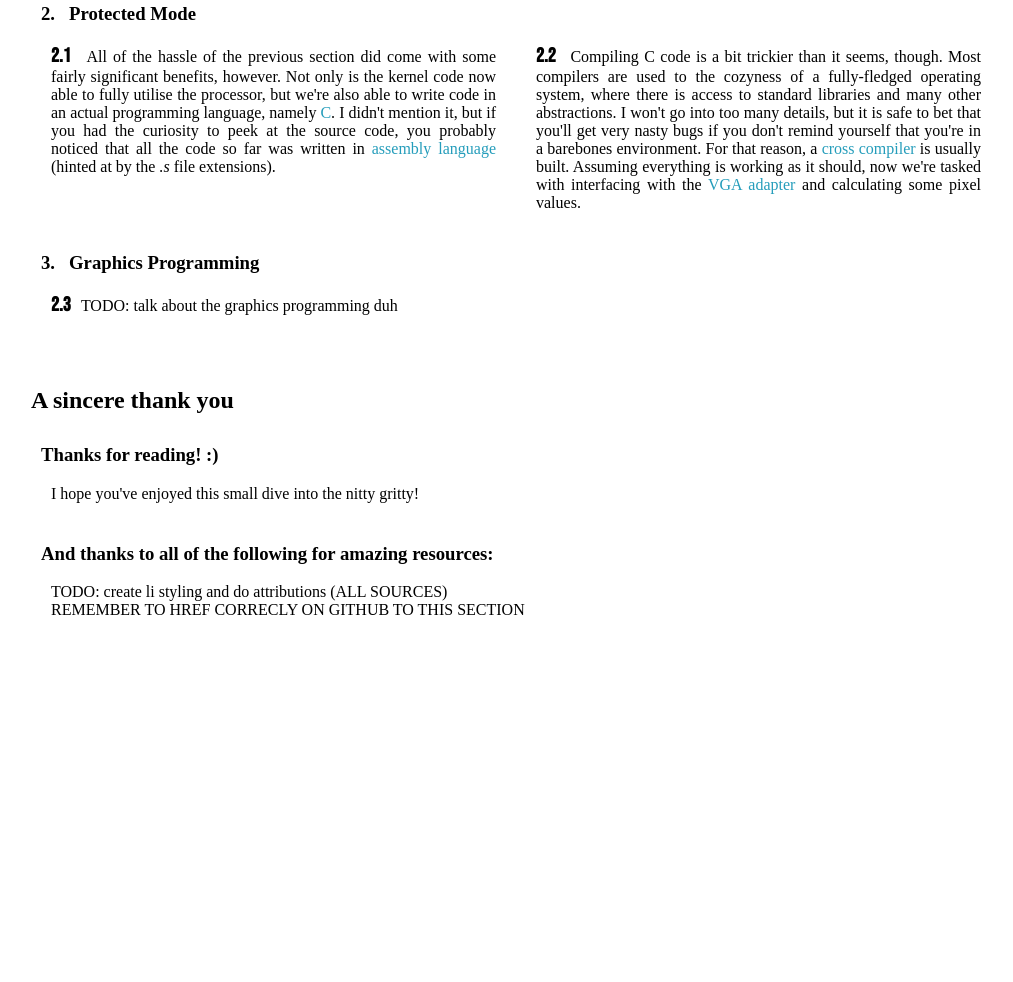
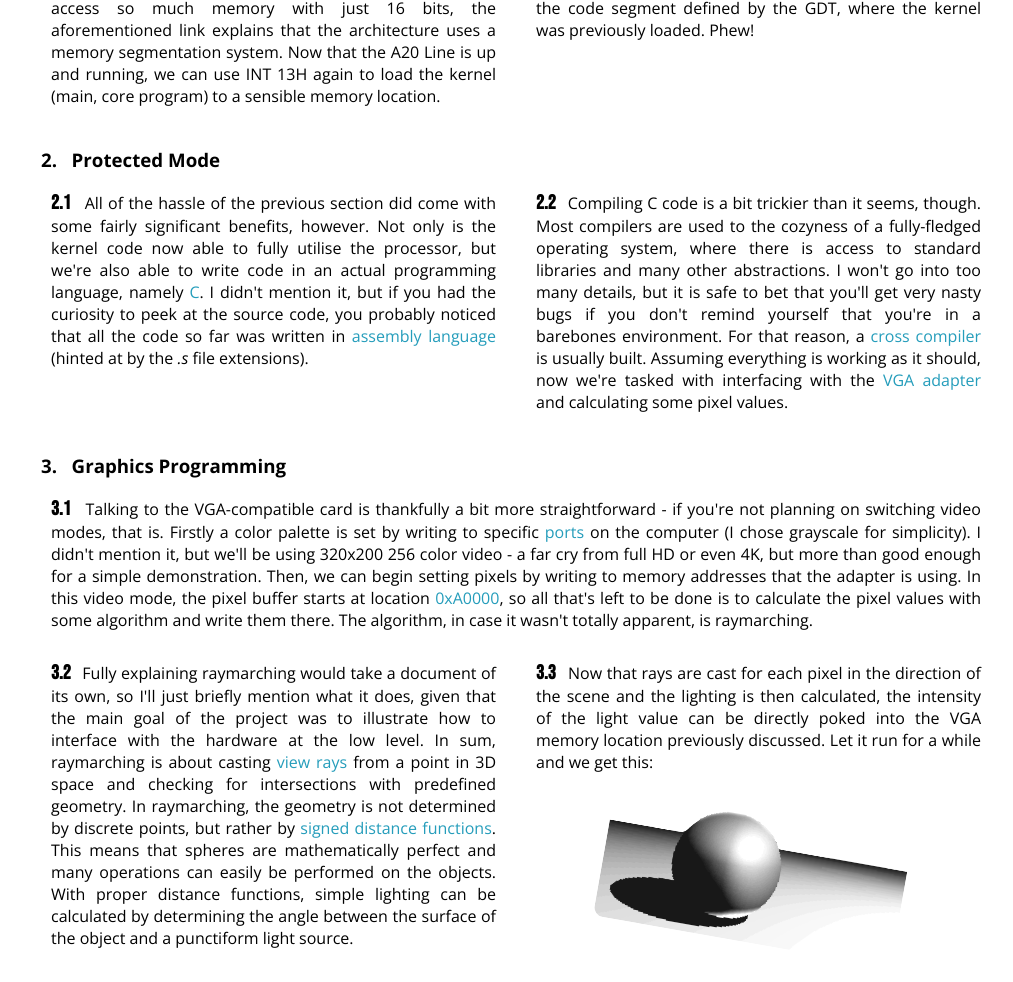
Before and after one commit to lukeathedev/rawmarching_web, a plain HTML site: page index.html in a window 1280 px wide. Shown: the part 1458-2440 px from the top of the page, without its empty margins (124-1137 px from the left). Before the commit the page ends 2122 px from the top, so only its background shows below. Drawn offline with nearby package versions, Linux system fonts and the light colour scheme; a script that the page names is missing; a web font is replaced by a local one.

Commit message:
Add VGA Programming Section

```diff
--- /dev/null
+++ b/index.css
@@ -0,0 +1,172 @@
+/* Bebas Neue, Roboto, Syne Mono, Playfair Display */
+@import url('https://fonts.googleapis.com/css2?family=Bebas+Neue&family=Open+Sans:ital,wght@0,400;0,700;1,400;1,700&family=Playfair+Display:ital,wght@0,400;0,500;0,600;0,700;0,800;0,900;1,400;1,500;1,600;1,700;1,800;1,900&family=Syne+Mono&display=swap');
+
+/* TODO: add media query for mobile devices */
+@media only screen and (max-width: 720px) {
+  body {
+    /* background-color: red; */
+  }
+
+  .cluster-content p {
+    flex: 0 100% !important;
+    width: 100%;
+  }
+
+  #img-section {
+    flex: 0 100% !important;
+  }
+
+  #img-section p {
+    max-width: calc(100% - 40px);
+  }
+}
+
+@media only screen and (max-width: 360px) {
+  .title-combo h2 {
+    text-align: left !important;
+  }
+}
+
+body,
+html {
+  margin: 0;
+  padding: 0;
+
+  scroll-behavior: smooth;
+}
+
+* {
+  box-sizing: border-box;
+}
+
+body {
+  display: flex;
+  flex-direction: column;
+
+  font-family: "Open Sans";
+}
+
+.title {
+  display: flex;
+}
+
+a {
+  color: #259dbb;
+  text-decoration: none;
+}
+
+a:visited {
+  color: #005e7a;
+}
+
+#render {
+  margin-top: -50px;
+  margin-left: 50px;
+  max-height: 200px;
+  border-radius: 10px;
+
+  transform: rotate(-10deg);
+
+  /* not so sure about this */
+  border: 2px dashed black;
+}
+
+#render-3-3 {
+  position: relative;
+  max-height: 200px;
+  top: -30px;
+  border-radius: 10px;
+
+  transform: rotate(10deg);
+}
+
+#render-3-3-container {
+  /* background-color: red; */
+  display: flex;
+  justify-content: center;
+
+  margin-left: 20px;
+}
+
+h1 {
+  font-size: 2.5em;
+  font-family: "Bebas Neue";
+}
+
+.title-combo h2 {
+  margin-top: 0;
+  font-size: 1.25em;
+  text-align: right;
+}
+
+.title-combo h1 {
+  margin-bottom: 0;
+}
+
+h2 {
+  font-family: "Syne Mono";
+
+  margin-top: 40px;
+  margin-bottom: 20px;
+}
+
+h3 {
+  margin-left: 10px;
+  margin-right: 10px;
+  margin-top: 10px;
+}
+
+.content {
+  margin-left: auto;
+  margin-right: auto;
+  max-width: 1000px;
+  display: flex;
+  flex-direction: column;
+  padding: 15px;
+}
+
+.content p {
+  margin-top: 0;
+  margin-left: 20px;
+  margin-right: 20px;
+  margin-bottom: 30px;
+
+  text-align: justify;
+}
+
+.cluster {
+  align-self: center;
+}
+
+.cluster-content {
+  display: flex;
+  flex-wrap: wrap;
+}
+
+.cluster-content p {
+  max-width: none;
+
+  /* this is starting to get messy */
+  flex: 0 calc(50% - 40px);
+}
+
+#img-section {
+  flex: 0 calc(50% - 20px);
+}
+
+p b {
+  font-size: 1.25em;
+  font-family: "Bebas Neue";
+}
+
+/* TODO: maintain screen size */
+#screen_container {
+  display: flex;
+  align-items: center;
+  justify-content: center;
+  height: 400px;
+
+  border: 2px dashed black;
+
+  border-radius: 10px;
+}
--- a/index.html
+++ b/index.html
@@ -11,6 +11,8 @@
       href="./assets/favicon_crop.png"
       type="image/png"
     />
+
+    <link rel="stylesheet" href="./index.css">
 
     <link
       rel="stylesheet"
@@ -29,12 +31,12 @@
           <h2>by lucas a.</h2>
         </div>
         <!-- TODO: image is a bit scuffed around the edges -->
-        <img
+        <!-- <img
           id="render"
           src="./assets/render.png"
           alt="Rendered sample"
           srcset=""
-        />
+        /> -->
       </div>
 
       <h2 style="margin-top: 15px">What's this?</h2>
@@ -65,14 +67,14 @@
       <h3>0. &nbsp; Some Background Information</h3>
       <p>
         What makes this raymarching example differ from others is the fact that
-        it runs as a standalone, self-contained system (and, (un)fortunately, runs
-        on the CPU). Know <i>Windows 10</i>? <i>MacOS</i>? <i>GNU/Linux</i>? We're not using
-        any of that here. Every function that's ever called was explicitly
-        defined at some point - no such thing as a standard library. Even the
-        square root function had to be re-implemented (I used a binary search
-        algorithm). In order to better understand what's needed to go from
-        nothingness to pixels on a screen, first we must look at how a typical
-        desktop computer processor is setup.
+        it runs as a standalone, self-contained system (and, (un)fortunately,
+        runs on the CPU). Know <i>Windows 10</i>? <i>MacOS</i>?
+        <i>GNU/Linux</i>? We're not using any of that here. Every function
+        that's ever called was explicitly defined at some point - no such thing
+        as a standard library. Even the square root function had to be
+        re-implemented (I used a binary search algorithm). In order to better
+        understand what's needed to go from nothingness to pixels on a screen,
+        first we must look at how a typical desktop computer processor is setup.
       </p>
 
       <div class="cluster">
@@ -197,9 +199,76 @@
         <h3>3. &nbsp; Graphics Programming</h3>
 
         <p>
-          <b>2.3 &nbsp;</b>
-          TODO: talk about the graphics programming duh
+          <b>3.1 &nbsp;</b>
+          Talking to the VGA-compatible card is thankfully a bit more
+          straightforward - if you're not planning on switching video modes,
+          that is. Firstly a color palette is set by writing to specific
+          <a
+            target="_blank"
+            href="https://en.wikipedia.org/wiki/Programmed_input%E2%80%93output"
+            >ports</a
+          >
+          on the computer (I chose grayscale for simplicity). I didn't mention
+          it, but we'll be using 320x200 256 color video - a far cry from full
+          HD or even 4K, but more than good enough for a simple demonstration.
+          Then, we can begin setting pixels by writing to memory addresses that
+          the adapter is using. In this video mode, the pixel buffer starts at
+          location
+          <a
+            target="_blank"
+            href="https://web.stanford.edu/class/cs140/projects/pintos/specs/freevga/vga/vgamem.htm"
+            >0xA0000</a
+          >, so all that's left to be done is to calculate the pixel values with
+          some algorithm and write them there. The algorithm, in case it wasn't
+          totally apparent, is raymarching.
         </p>
+
+        <div class="cluster">
+          <div class="cluster-content">
+            <p>
+              <b>3.2 &nbsp;</b>
+              Fully explaining raymarching would take a document of its own, so
+              I'll just briefly mention what it does, given that the main goal
+              of the project was to illustrate how to interface with the
+              hardware at the low level. In sum, raymarching is about casting
+              <a
+                target="_blank"
+                href="https://en.wikipedia.org/wiki/Volume_ray_casting"
+                >view rays</a
+              >
+              from a point in 3D space and checking for intersections with
+              predefined geometry. In raymarching, the geometry is not
+              determined by discrete points, but rather by
+              <a
+                target="_blank"
+                href="https://en.wikipedia.org/wiki/Signed_distance_function"
+                >signed distance functions</a
+              >. This means that spheres are mathematically perfect and many
+              operations can easily be performed on the objects. With proper
+              distance functions, simple lighting can be calculated by
+              determining the angle between the surface of the object and a
+              punctiform light source.
+            </p>
+            <div id="img-section">
+              <p style="margin-bottom: 0; margin-right: 0">
+                <b>3.3 &nbsp;</b>
+                Now that rays are cast for each pixel in the direction of the
+                scene and the lighting is then calculated, the intensity of the
+                light value can be directly poked into the VGA memory location
+                previously discussed. Let it run for a while and we get this:
+                <br />
+              </p>
+              <div id="render-3-3-container">
+                <img
+                  id="render-3-3"
+                  src="./assets/render.png"
+                  alt=""
+                  srcset=""
+                />
+              </div>
+            </div>
+          </div>
+        </div>
       </div>
 
       <h2>A sincere thank you</h2>
@@ -212,135 +281,6 @@
         REMEMBER TO HREF CORRECLY ON GITHUB TO THIS SECTION
       </p>
     </div>
-
-    <style>
-      /* Bebas Neue, Robot, Syne Mono, Playfair Display */
-      @import url("https://fonts.googleapis.com/css2?family=Bebas+Neue&family=Playfair+Display:ital,wght@0,400;0,500;0,600;0,700;0,800;0,900;1,400;1,500;1,600;1,700;1,800;1,900&family=Roboto:ital,wght@0,100;1,100&family=Syne+Mono&display=swap");
-
-      /* TODO: add media query for mobile devices */
-
-      body,
-      html {
-        margin: 0;
-        padding: 0;
-
-        scroll-behavior: smooth;
-      }
-
-      * {
-        box-sizing: border-box;
-      }
-
-      body {
-        display: flex;
-        flex-direction: column;
-      }
-
-      .title {
-        display: flex;
-      }
-
-      a {
-        color: #259dbb;
-        text-decoration: none;
-      }
-
-      a:visited {
-        color: #005e7a;
-      }
-
-      #render {
-        margin-top: -50px;
-        margin-left: 50px;
-        max-height: 200px;
-        border-radius: 10px;
-
-        transform: rotate(-10deg);
-
-        /* not so sure about this */
-        border: 2px dashed black;
-      }
-
-      h1 {
-        font-size: 2.5em;
-        font-family: "Bebas Neue";
-      }
-
-      .title-combo h2 {
-        margin-top: 0;
-        font-size: 1.25em;
-        text-align: right;
-      }
-
-      .title-combo h1 {
-        margin-bottom: 0;
-      }
-
-      h2 {
-        font-family: "Syne Mono";
-
-        margin-top: 40px;
-        margin-bottom: 20px;
-      }
-
-      h3 {
-        margin-left: 10px;
-        margin-right: 10px;
-        margin-top: 10px;
-      }
-
-      .content {
-        margin-left: auto;
-        margin-right: auto;
-        max-width: 1000px;
-        display: flex;
-        flex-direction: column;
-        padding: 15px;
-      }
-
-      .content p {
-        margin-top: 0;
-        margin-left: 20px;
-        margin-right: 20px;
-        margin-bottom: 30px;
-
-        text-align: justify;
-      }
-
-      .cluster {
-        align-self: center;
-      }
-
-      .cluster-content {
-        display: flex;
-        flex-wrap: wrap;
-      }
-
-      .cluster-content p {
-        max-width: none;
-        min-width: 200px;
-
-        /* this is starting to get messy */
-        flex: 0 calc(50% - 40px);
-      }
-
-      p b {
-        font-size: 1.25em;
-        font-family: "Bebas Neue";
-      }
-
-      /* TODO: maintain screen size */
-      #screen_container {
-        display: flex;
-        align-items: center;
-        justify-content: center;
-        height: 400px;
-
-        border: 2px dashed black;
-
-        border-radius: 10px;
-      }
-    </style>
 
     <script src="https://cdn.jsdelivr.net/npm/v86@1.0.5/build/libv86.js"></script>
 
```
